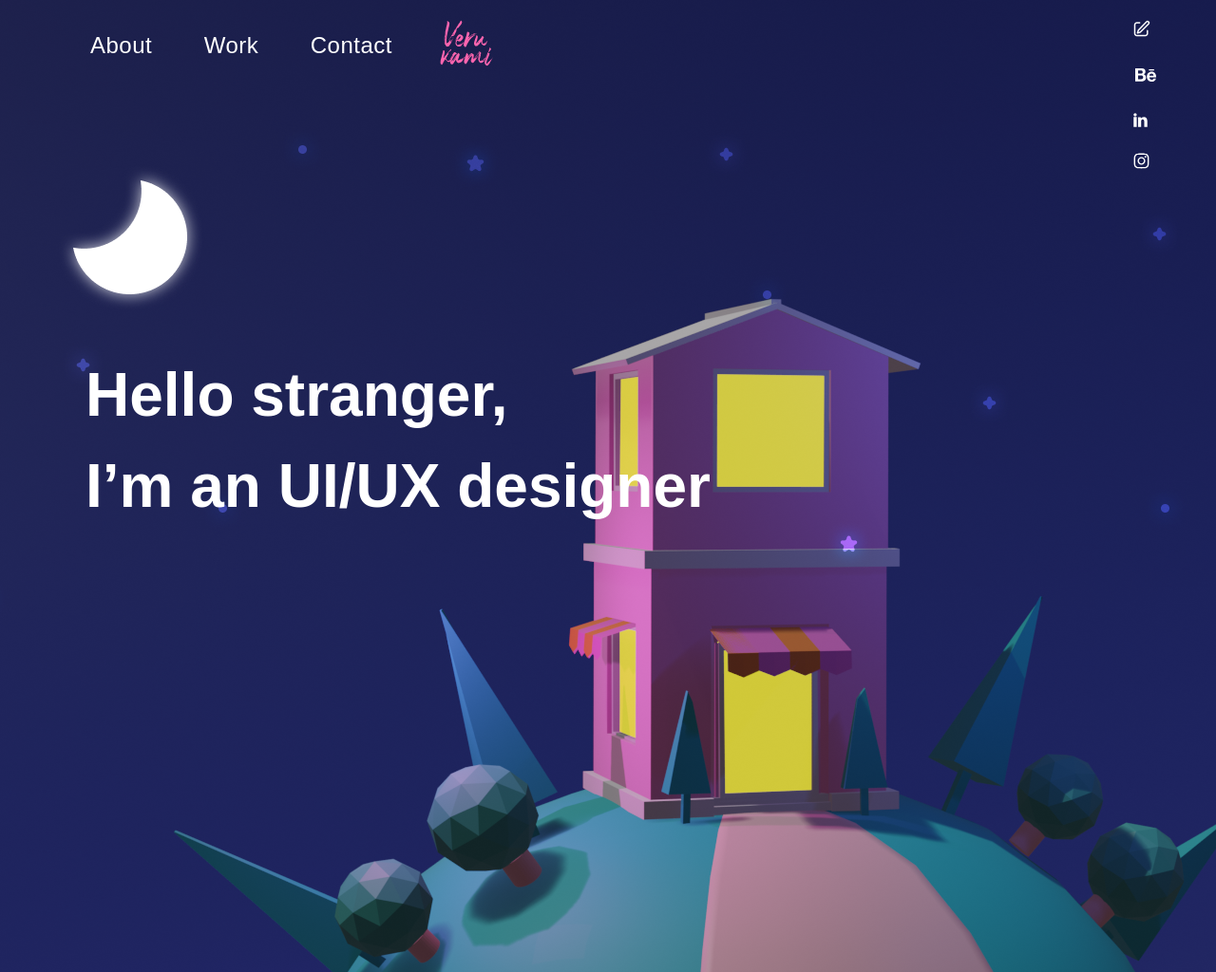
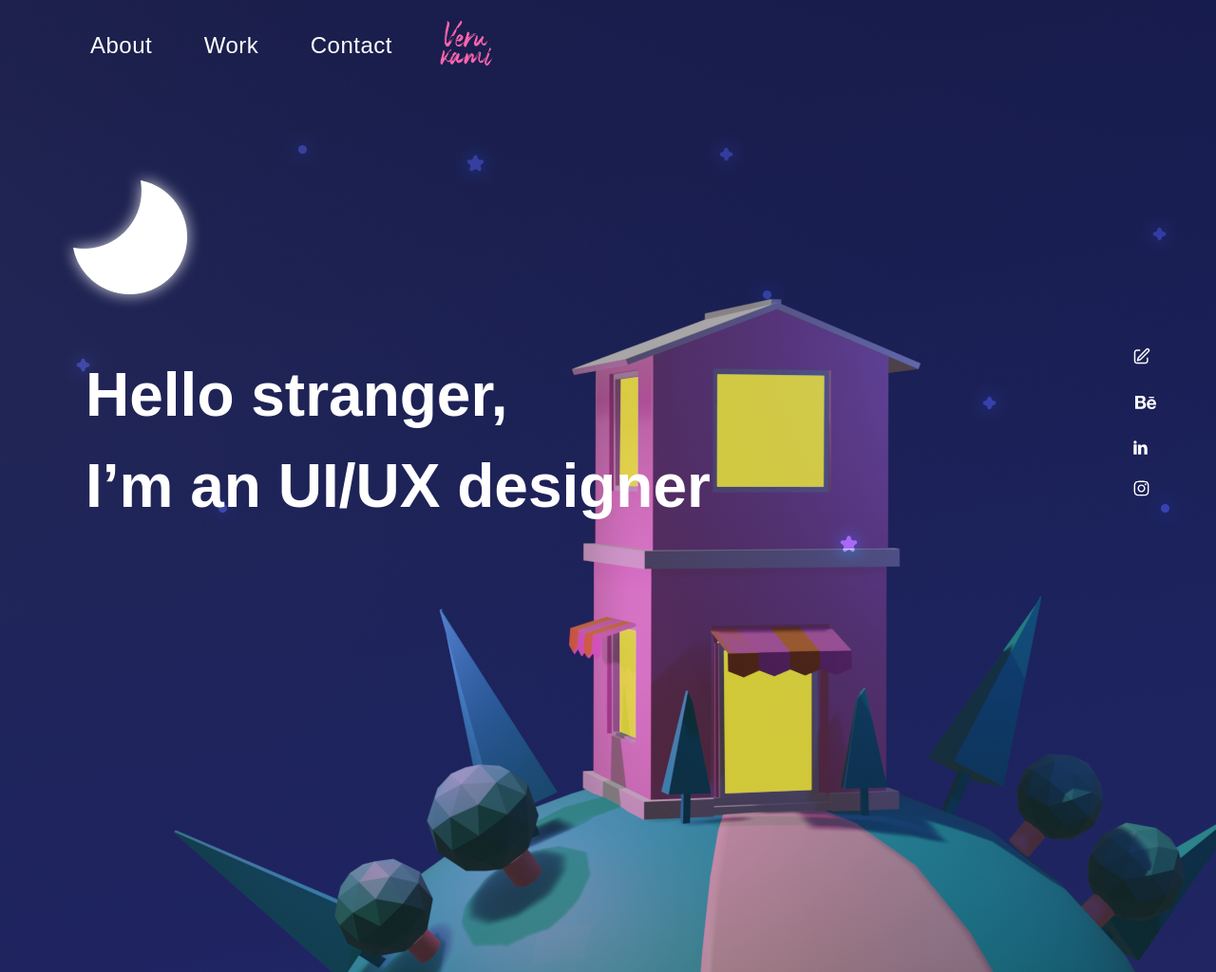
Before and after one commit to verukami/beta, a plain HTML site: page index.html in a window 1280 px wide. Shown: the top 1024 px of the page at 95% size. Drawn offline with Linux system fonts and the light colour scheme; a web font is replaced by a local one.

Commit message:
Update index.css

```diff
--- a/index.css
+++ b/index.css
@@ -156,6 +156,19 @@ nav a{
   margin-left: 50px;
 }
 
+.side-bar-right {
+  margin: 90px auto;
+
+  display: grid;
+  grid-template-rows: 60px auto 390px;
+
+}
+
+.right-menu{
+  grid-row: 2;
+  align-self: center;
+}
+
 
 
 /* End Menu */
```
